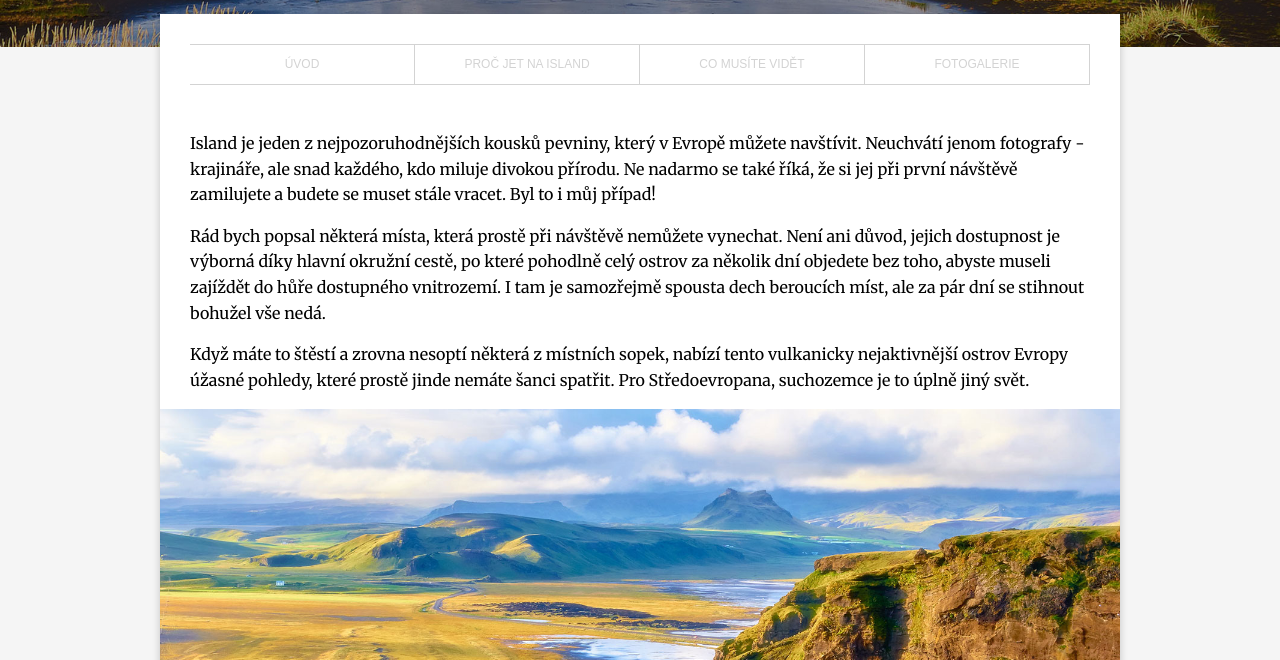
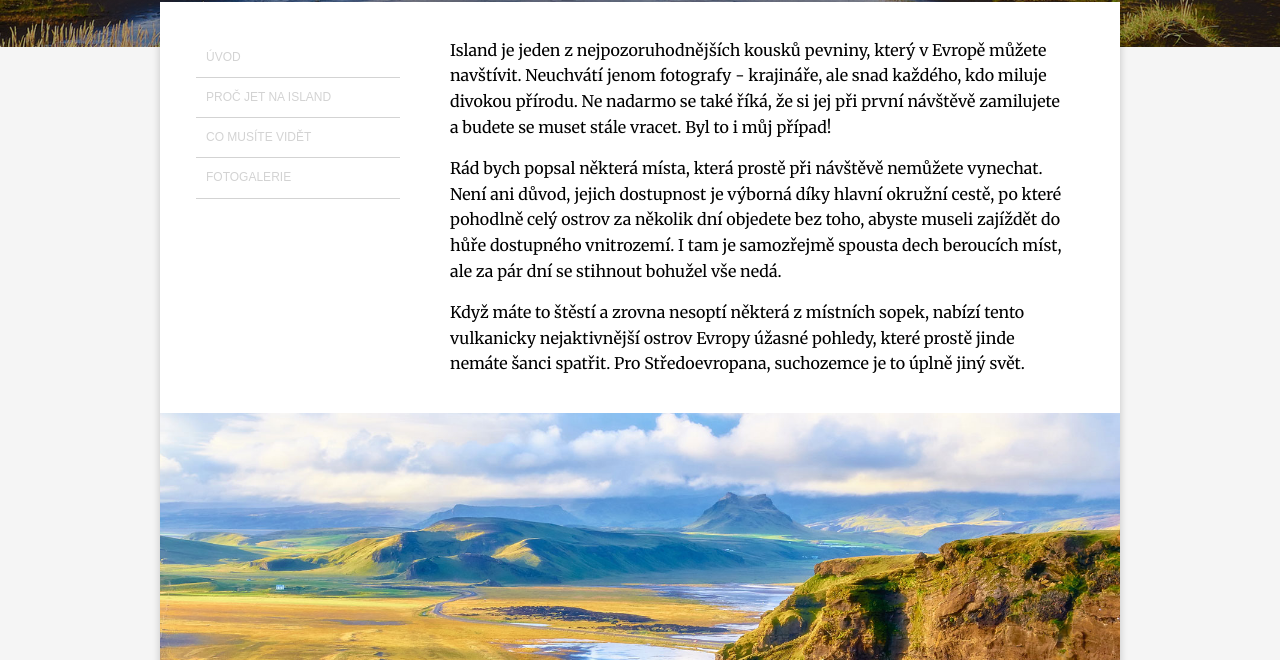
Before and after one commit to tvorimweb-2020-praha-jaro/projekt06-island-sonaouzka, a plain HTML site: page index.html in a window 1280 px wide. Shown: the part 140-800 px from the top of the page. Drawn offline with Linux system fonts and the light colour scheme.

Commit message:
menu + uvod

```diff
--- a/style.css
+++ b/style.css
@@ -234,6 +234,30 @@ color: lightgrey;
 
 }
 
+.introduction {
+    display: inline-flex;
+}
+
+.uvod {
+    flex: 1 1 75%;
+    padding: 20px;
+}
+.menu {
+    flex: 1 1 25%;
+    display: block;
+    padding: 36px 0px 0px 36px;
+    margin: 0;
+  }
+
+  .menu li {
+    border: 0;
+    border-bottom: 1px solid lightgrey;
+    text-align: left;
+  }
+
+  .menu a {
+    display: block;
+  }
 
 .proc {
     padding-right: 250px;
```
